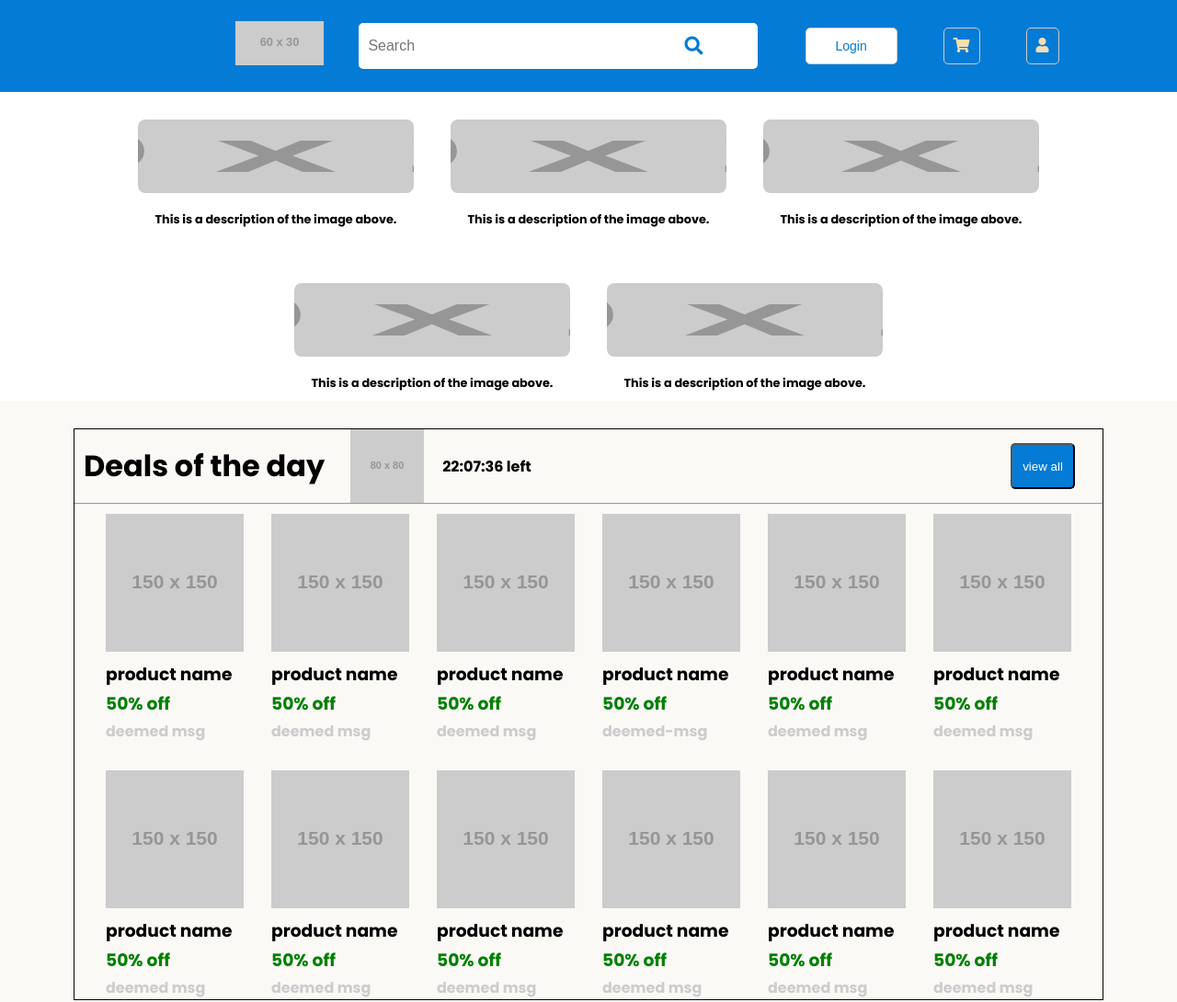
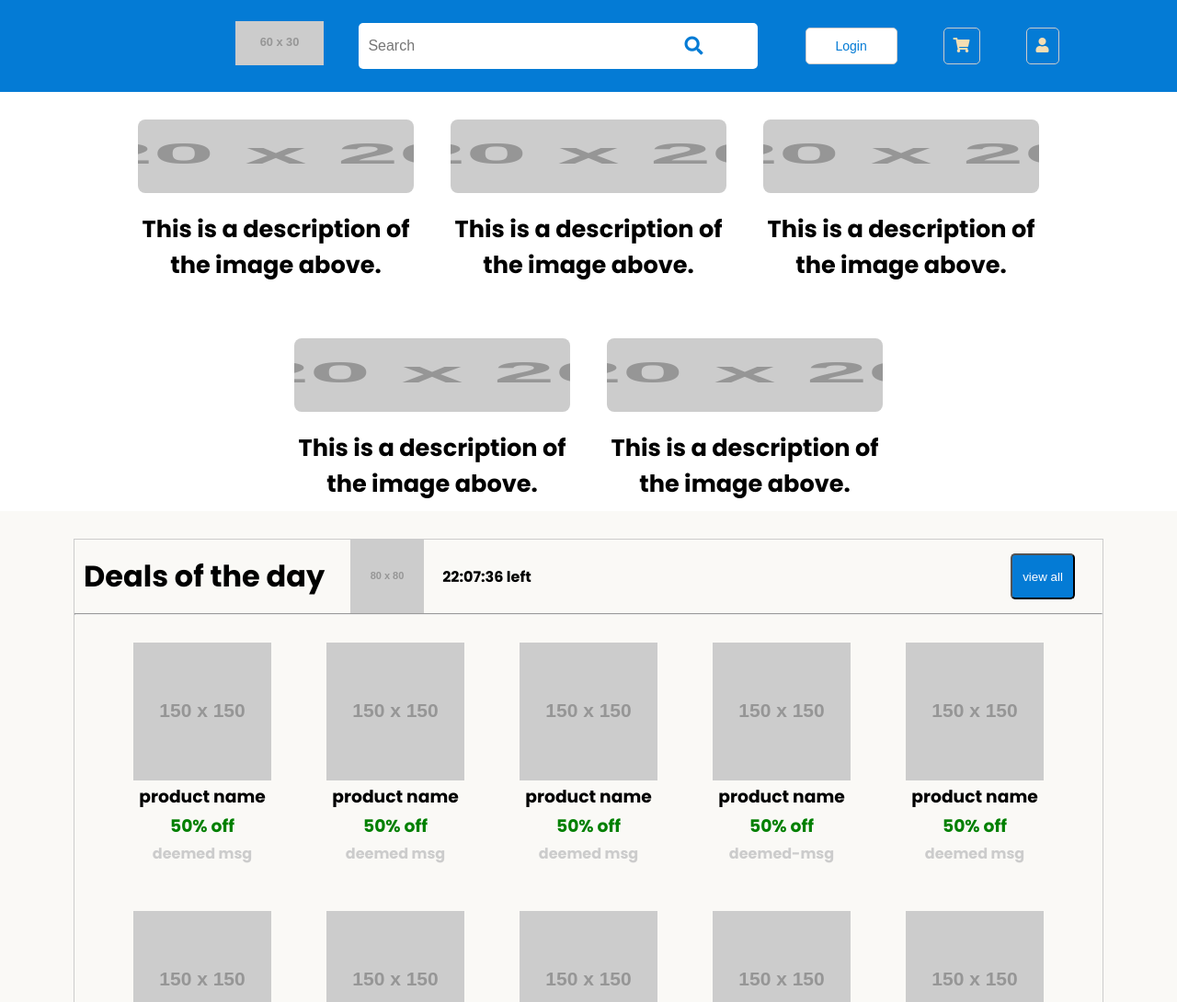
Before and after one commit to Dhrumil-sim/task_2_html, a plain HTML site: page index.html in a window 1280 px wide. Shown: the top 1090 px of the page at 92% size. Drawn offline with Linux system fonts and the light colour scheme; placeholder pictures from the web are drawn by us.

Commit message:
feat(fixes): fixed some sizing issues of font

```diff
--- a/index.html
+++ b/index.html
@@ -34,23 +34,23 @@
     </div>
     <div class="category">
         <div class="cat-item">
-            <img src="https://placehold.co/10x10" alt="GFG Logo" width="300" height="200">
+            <img src="https://placehold.co/20x20" alt="GFG Logo" width="300" height="200">
             <p class="category-name">This is a description of the image above.</p>
         </div>
         <div class="cat-item">
-            <img src="https://placehold.co/10x10" alt="GFG Logo" width="300" height="200">
+            <img src="https://placehold.co/20x20" alt="GFG Logo" width="300" height="200">
             <p class="category-name">This is a description of the image above.</p>
         </div>
         <div class="cat-item">
-            <img src="https://placehold.co/10x10" alt="GFG Logo" width="300" height="200">
+            <img src="https://placehold.co/20x20" alt="GFG Logo" width="300" height="200">
             <p class="category-name">This is a description of the image above.</p>
         </div>
         <div class="cat-item">
-            <img src="https://placehold.co/10x10" alt="GFG Logo" width="300" height="200">
+            <img src="https://placehold.co/20x20" alt="GFG Logo" width="300" height="200">
             <p class="category-name">This is a description of the image above.</p>
         </div>
         <div class="cat-item">
-            <img src="https://placehold.co/10x10" alt="GFG Logo" width="300" height="200">
+            <img src="https://placehold.co/20x20" alt="GFG Logo" width="300" height="200">
             <p class="category-name">This is a description of the image above.</p>
         </div>
     </div>
@@ -159,7 +159,7 @@
             </div>
             <div class="product">
                 <img src="https://placehold.co/150x150" alt="prod1">
-                <h3 class="product-name">product name</h3>
+                <h3 class="product-name">product</h3>
                 <h3 class="discount">50% off </h3>
                 <h4 class="deemed-msg">deemed msg</h4>
             </div>
--- a/styles/style.css
+++ b/styles/style.css
@@ -33,7 +33,7 @@ body{
     height: 40px; /* Set the height of the input box */
     border-radius: 5px;
     padding: 5px 10px;
-    font-size: 16px;
+    font-size: 1rem;
     border: none;
     padding-right: 40px; /* Add some padding to the right to make space for the icon */
 }
@@ -102,14 +102,18 @@ body{
     cursor: pointer;
 }
 .cat-item .category-name {
-    font-size: 1vw;
+    font-size: 2vw;
     font-weight: bold;
     margin-top: 20px; /* Space between the image and category name */
+    overflow: hidden;
+    text-overflow: ellipsis;
+    width: 100%;
+    display: block;
 }
 .DealsOfTheDay{
    margin-left: 80px;
    margin-right:80px;
-   border: 1px solid;
+   border: 1px solid #ccc;
    margin-top: 30px;
 }
 .DealsOfTheDay .header{
@@ -142,26 +146,48 @@ body{
     justify-content: center;
     gap: 30px;
     overflow-x: auto;
-
+    margin-top: 10px;
+    padding: 10px 0;
+    scroll-snap-type: x mandatory;
+    -webkit-overflow-scrolling: touch;
+}
+.DealsOfTheDay .products-card::-webkit-scrollbar {
+    height: 8px;
 }
 .DealsOfTheDay .products-card .product{
     width: 150px;
     box-sizing: border-box;
     flex-shrink: 0;
     cursor: pointer;
+    overflow: hidden;
+    display: flex;
+    flex-direction: column;
+    align-items: center;
+    justify-content: center;
+    text-align: center;
+    padding: 10px;
+    width: 180px;
+}
+.DealsOfTheDay .products-card .product img{
+    max-width: 100%;
 
 }
 .DealsOfTheDay .products-card .product .product-name{
-    margin-top: 3px;
+    margin-top: 3px ;
     width: 100%;
     text-overflow: ellipsis;
     overflow: hidden;
+    display: block;
 }
 .DealsOfTheDay .products-card .product .discount{
     color: green;
     margin-top: 3px;
+    text-overflow: ellipsis;
+    overflow: hidden;
 }
 .DealsOfTheDay .products-card .product .deemed-msg{
     color: #ccc;
     margin-top: 3px;
+    text-overflow: ellipsis;
+    overflow: hidden;
 }
```
